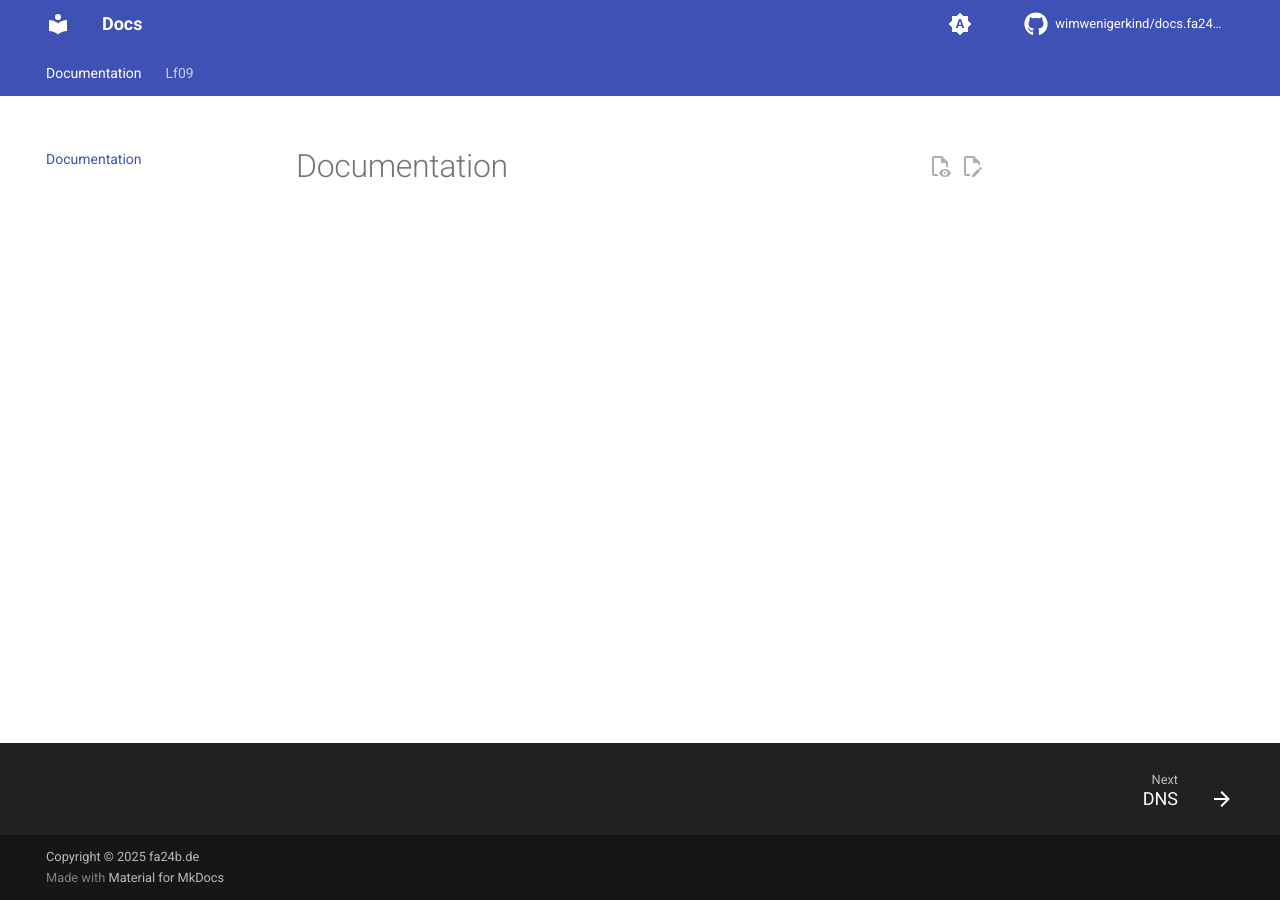
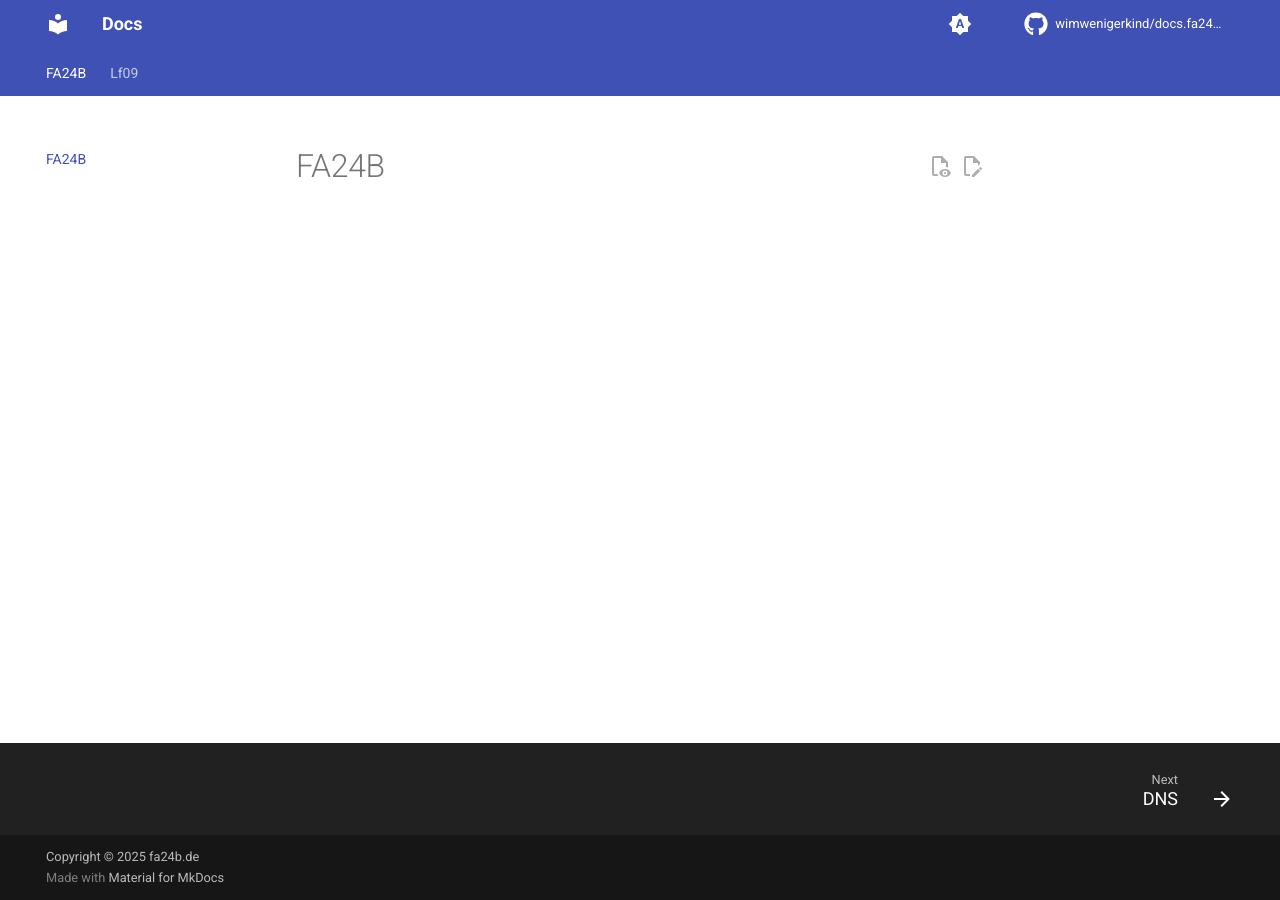
Before and after one commit to wimwenigerkind/docs.fa24b.de, an MkDocs documentation site: the page built from docs/index.md, in a window 1280 px wide. Built offline with MkDocs 1.6.1 and Material for MkDocs 9.7.7, drawn with Linux system fonts in a browser that asks for light colours; comment, search, counter and statistics services are not loaded; the version menu is left out.

Commit message:
update title in index.md to FA24B

```diff
--- a/docs/index.md
+++ b/docs/index.md
@@ -1 +1 @@
-# Documentation
+# FA24B
```
